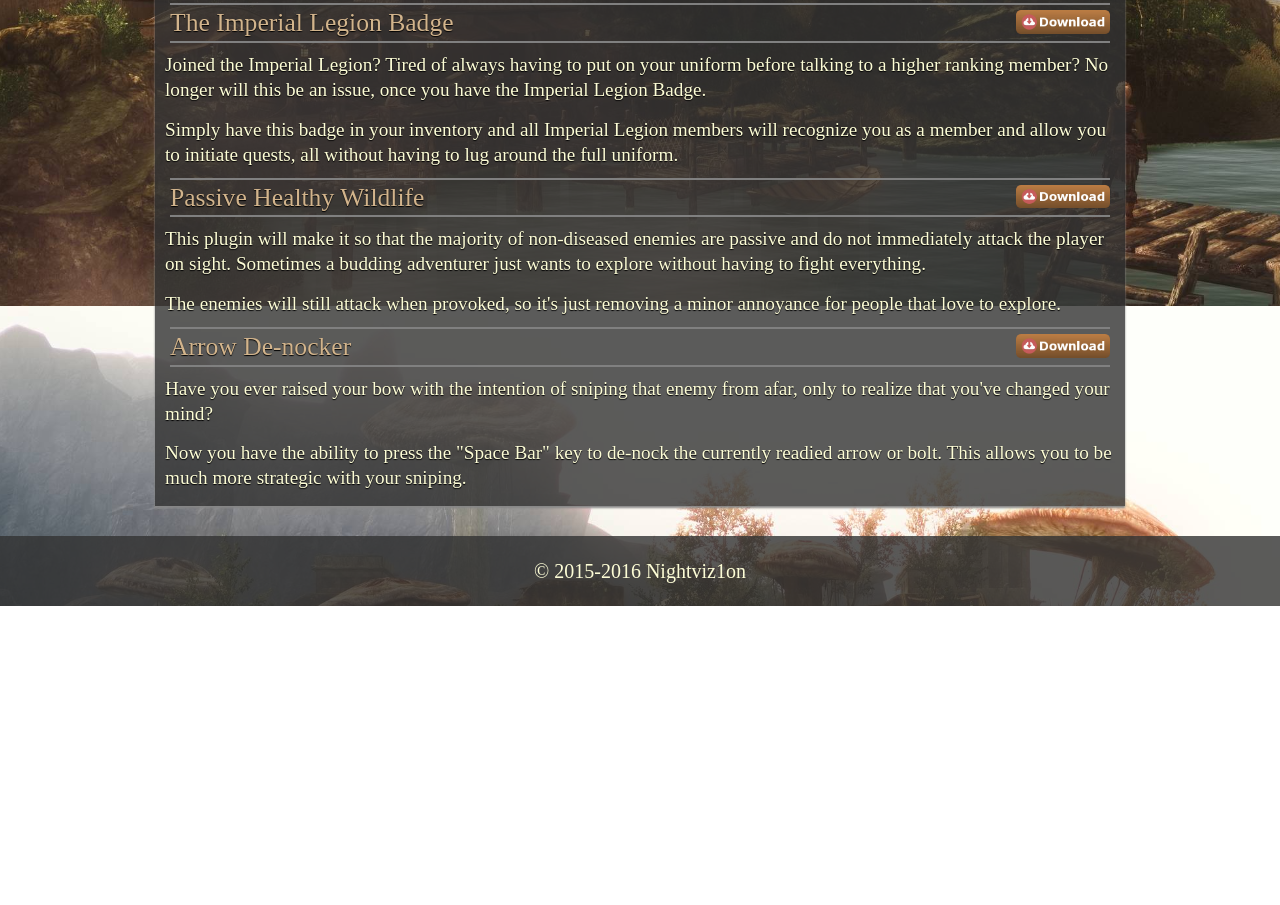
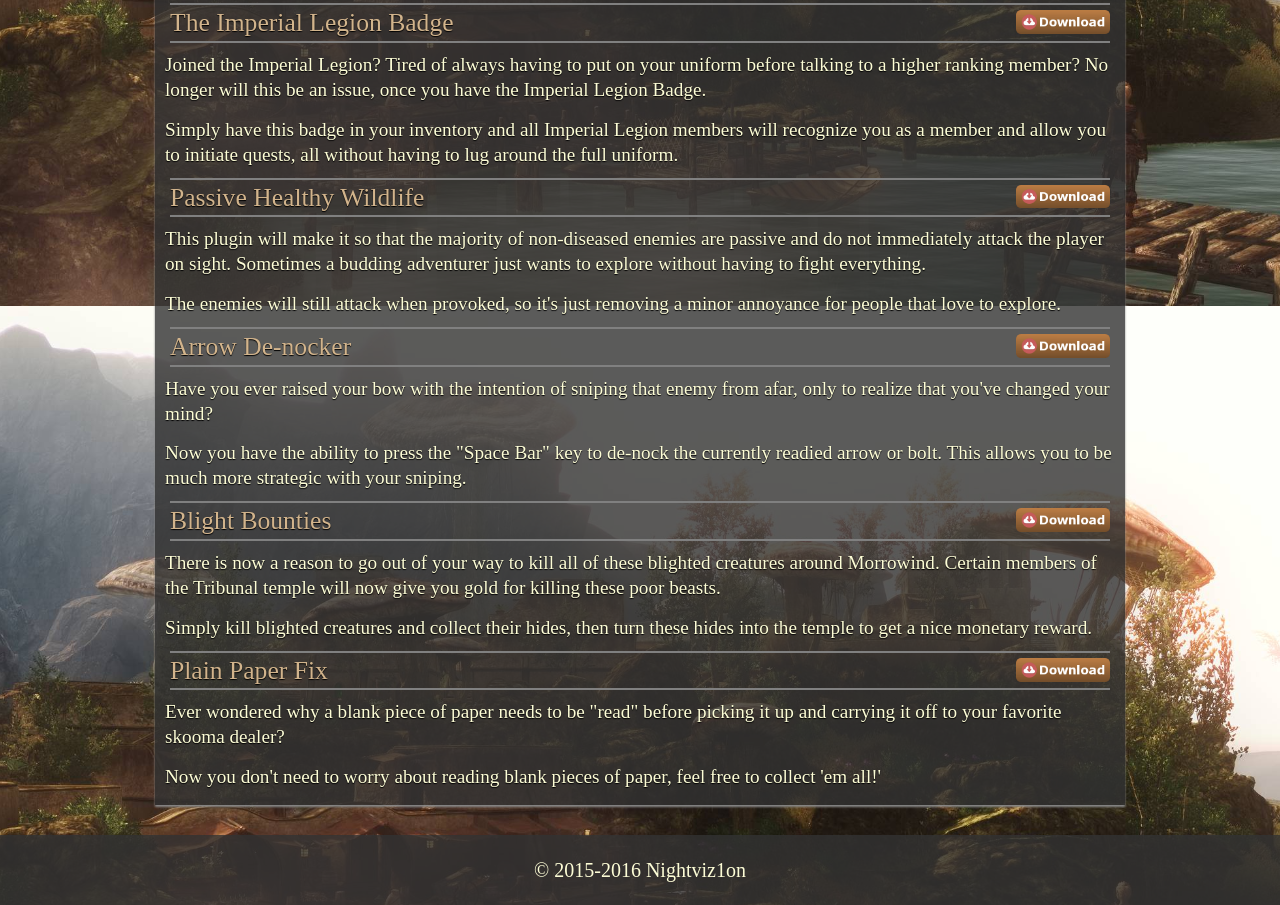
Before and after one commit to Nightviz1on/mwsanctum, a plain HTML site: page index.html in a window 1280 px wide. Shown: the part 3694-4599 px from the top of the page. Before the commit the page ends 4300 px from the top, so only its background shows below. Drawn offline with Linux system fonts and the light colour scheme; a web font is replaced by a local one.

Commit message:
Added a few more gameplay plugins

```diff
--- a/index.html
+++ b/index.html
@@ -134,6 +134,16 @@
 			<p>Have you ever raised your bow with the intention of sniping that enemy from afar, only to realize that you've changed your mind?</p>
 			<p>Now you have the ability to press the "Space Bar" key to de-nock the currently readied arrow or bolt. This allows you to be much more strategic with your sniping.</p>
 		</div>
+		<div class="modtitle">
+			<h2>Blight Bounties <a href="http://mw.modhistory.com/download-35-5935" target="_blank"><img class="dlbutton" src="images/dlbutton.png" /></a></h2>
+			<p>There is now a reason to go out of your way to kill all of these blighted creatures around Morrowind. Certain members of the Tribunal temple will now give you gold for killing these poor beasts.</p>
+			<p>Simply kill blighted creatures and collect their hides, then turn these hides into the temple to get a nice monetary reward.</p>
+		</div>
+		<div class="modtitle">
+			<h2>Plain Paper Fix <a href="http://mw.modhistory.com/download-21-2302" target="_blank"><img class="dlbutton" src="images/dlbutton.png" /></a></h2>
+			<p>Ever wondered why a blank piece of paper needs to be "read" before picking it up and carrying it off to your favorite skooma dealer?</p>
+			<p>Now you don't need to worry about reading blank pieces of paper, feel free to collect 'em all!'</p>
+		</div>
 	</div>
 	<div class="footer">
 		<p>&copy; 2015-2016 Nightviz1on</p>
```
